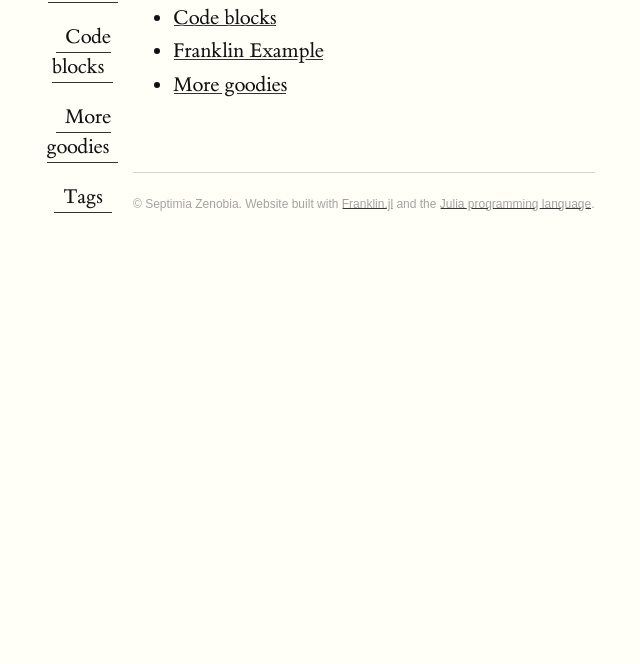
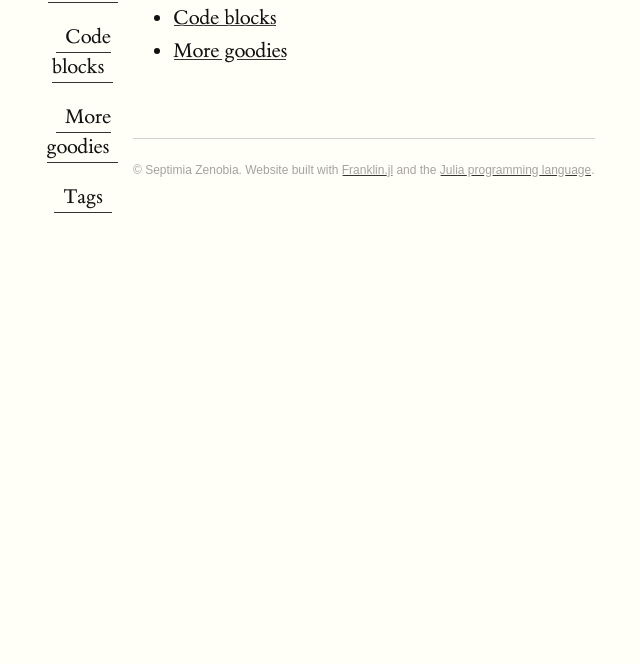
Before and after one commit to kdheepak/franklin-test-site, a plain HTML site: page tag/syntax/index.html in a window 1280 px wide. Shown: the part 136-800 px from the top of the page, without its empty margins (47-687 px from the left). Drawn offline with Linux system fonts and the light colour scheme.

Commit message:
Deploying to gh-pages from  @ 6a46998eef33b835872bc6b913e31eecda3d9967 🚀

```diff
--- a/tag/syntax/index.html
+++ b/tag/syntax/index.html
@@ -1 +1 @@
-<!doctype html> <html lang=en > <meta charset=UTF-8 > <meta name=viewport  content="width=device-width, initial-scale=1"> <link rel=stylesheet  href="/css/franklin.css"> <link rel=stylesheet  href="/css/tufte.css"> <link rel=stylesheet  href="/css/latex.css"> <link rel=stylesheet  href="/css/adjust.css"> <link rel=icon  href="/assets/favicon.png"> <title>Tag: syntax</title> <div id=layout > <div id=menu > <ul> <li><a href="/">Home</a> <li><a href="/menu1/">Code blocks</a> <li><a href="/menu2/">More goodies</a> <li><a href="/menu3/">Tags</a> </ul> </div> <div id=main > <div class=""> <h1>Tag: syntax</h1> <ul><li><a href="/menu1/">Code blocks</a><li><a href="/">Franklin Example</a><li><a href="/menu2/">More goodies</a></ul> <div class=page-foot > <div class=copyright > &copy; Septimia Zenobia. Website built with <a href="https://github.com/tlienart/Franklin.jl">Franklin.jl</a> and the <a href="https://julialang.org">Julia programming language</a>. </div> </div> </div> </div> </div>
+<!doctype html> <html lang=en > <meta charset=UTF-8 > <meta name=viewport  content="width=device-width, initial-scale=1"> <link rel=stylesheet  href="/css/franklin.css"> <link rel=stylesheet  href="/css/tufte.css"> <link rel=stylesheet  href="/css/latex.css"> <link rel=stylesheet  href="/css/adjust.css"> <link rel=icon  href="/assets/favicon.png"> <title>Tag: syntax</title> <div id=layout > <div id=menu > <ul> <li><a href="/">Home</a> <li><a href="/menu1/">Code blocks</a> <li><a href="/menu2/">More goodies</a> <li><a href="/menu3/">Tags</a> </ul> </div> <div id=main > <div class=""> <h1>Tag: syntax</h1> <ul><li><a href="/menu1/">Code blocks</a><li><a href="/menu2/">More goodies</a></ul> <div class=page-foot > <div class=copyright > &copy; Septimia Zenobia. Website built with <a href="https://github.com/tlienart/Franklin.jl">Franklin.jl</a> and the <a href="https://julialang.org">Julia programming language</a>. </div> </div> </div> </div> </div>
```
